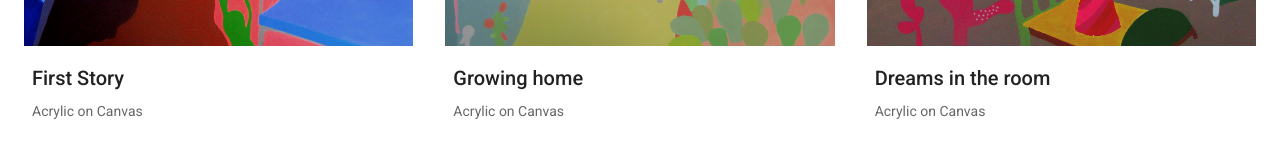
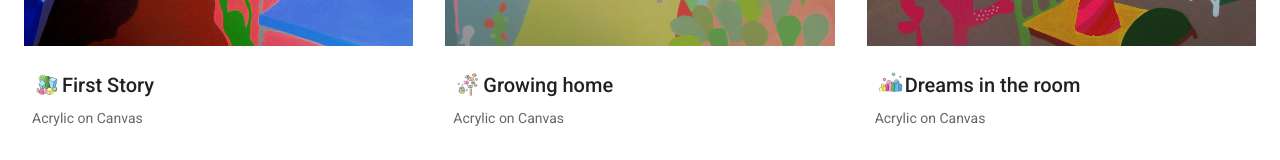
Before and after one commit to jaylee1021/springk_portfolio, a Next.js app: page / in a window 1280 px wide. Both pictures are taken after a click on the picture 640 px from the left and 400 px from the top of the page. Shown: the part 573-733 px from the top of the page. Built offline with nearby package versions, Linux system fonts and the light colour scheme.

Commit message:
add title image to art cards

```diff
--- a/src/components/ArtCard/ArtCard.tsx
+++ b/src/components/ArtCard/ArtCard.tsx
@@ -10,11 +10,12 @@ import { CardActionArea } from '@mui/material';
 interface ArtCardProps {
   title: string;
   image: string;
+  title_image: string;
   category: string;
   onClick?: () => void;
 }
 
-export default function ArtCard({ title, image, category, onClick }: ArtCardProps) {
+export default function ArtCard({ title, image, title_image, category, onClick }: ArtCardProps) {
   return (
     <Card sx={{ maxWidth: '100%', height: '100%', borderRadius: 0, boxShadow: 0, bgcolor: 'transparent' }}>
       <CardActionArea
@@ -39,6 +40,9 @@ export default function ArtCard({ title, image, category, onClick }: ArtCardProp
         </Box>
         <CardContent sx={{ px: 1, transition: 'background-color 0.3s ease' }}>
           <Typography gutterBottom variant="h6" component="div">
+            <Box component="span" sx={{ display: 'inline-flex', position: 'relative', top: '8px' }}>
+              <Image src={title_image} alt={title} width={30} height={30} />
+            </Box>
             {title}
           </Typography>
           <Typography variant="body2" color="text.secondary">
--- a/src/components/Home/HomeClient.tsx
+++ b/src/components/Home/HomeClient.tsx
@@ -36,6 +36,7 @@ export default function HomeClient() {
                                 title={art.title}
                                 category={art.category}
                                 image={art.image}
+                                title_image={art.title_image}
                             />
                         </Link>
                     </Grid>
```
